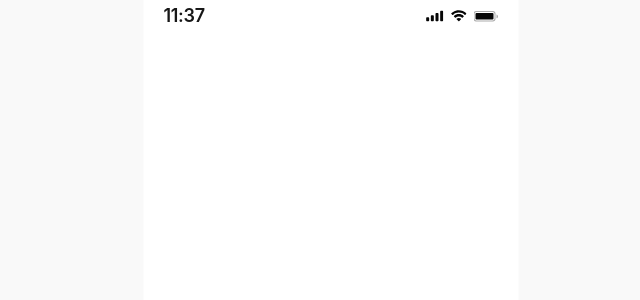
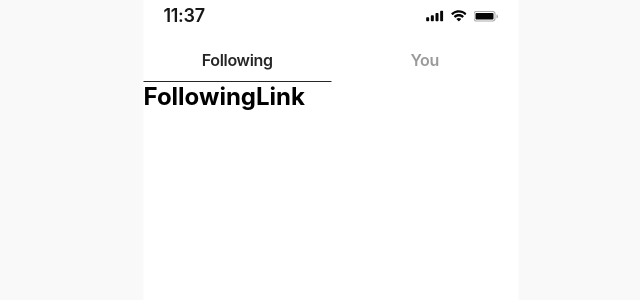
Before and after one commit to Keldiyor1303/instagram-clon, a React (Create React App) app: page /likes/following in a window 1280 px wide. Before the commit this address had no page. Shown: the top 300 px of the page, without its empty margins (309-949 px from the left). Built offline with nearby package versions, Linux system fonts and the light colour scheme.

Commit message:
search update

```diff
--- a/package.json
+++ b/package.json
@@ -12,6 +12,7 @@
     "axios": "^0.26.1",
     "react": "^18.0.0",
     "react-dom": "^18.0.0",
+    "react-reveal": "^1.2.2",
     "react-router-dom": "^6.3.0",
     "react-scripts": "5.0.0",
     "styled-components": "^5.3.5",
--- a/src/App.jsx
+++ b/src/App.jsx
@@ -9,6 +9,8 @@ import Home from "./containers/Home";
 import Likes from "./containers/Likes";
 import Profile from "./containers/Profile";
 import Search from "./containers/Search";
+import YouLink from "./components/likes/YouLink";
+import FollowingLink from "./components/likes/FollowingLink";
 
 function App() {
   const pathLink = [
@@ -16,6 +18,8 @@ function App() {
     { path: "/home", element: < Home /> },
     { path: "/search", element: < Search /> },
     { path: "/likes", element: < Likes /> },
+    { path: "/likes/you", element: < YouLink /> },
+    { path: "/likes/following", element: < FollowingLink /> },
     { path: "/profile", element: < Profile /> },
     { path: "/account", element: < Account /> },
     { path: "/account/login", element: < Login /> },
@@ -35,7 +39,6 @@ function App() {
             )
           })
         }
-
       </Routes>
     </Wrapper>
   );
--- a/src/components/Loading.jsx
+++ b/src/components/Loading.jsx
@@ -2,6 +2,7 @@ import React from 'react';
 import { useNavigate } from 'react-router-dom';
 import styled from 'styled-components';
 import logo from "../assets/images/logo.png"
+import Fade from 'react-reveal/Fade';
 
 const Loading = () => {
 
@@ -11,10 +12,12 @@ const Loading = () => {
 
     return (
         <Wrapper>
-            <div className="loading">
-                <img src={logo} alt="instagram" />
-                <h2>Instagram</h2>
-            </div>
+            <Fade right cascade>
+                <div className="loading">
+                    <img src={logo} alt="instagram" />
+                    <h2>Instagram</h2>
+                </div>
+            </Fade>
         </Wrapper>
     );
 }
--- /dev/null
+++ b/src/components/likes/FollowingLink.jsx
@@ -0,0 +1,18 @@
+import React from 'react';
+import styled from 'styled-components';
+import SearchHeader from './SearchHeader';
+
+const FollowingLink = () => {
+    return (
+        <Wrapper>
+            <SearchHeader />
+            <h2>FollowingLink</h2>
+        </Wrapper>
+    );
+}
+
+export default FollowingLink;
+
+const Wrapper = styled.div`
+
+`
--- /dev/null
+++ b/src/components/likes/SearchHeader.jsx
@@ -0,0 +1,43 @@
+import React from 'react';
+import { NavLink } from 'react-router-dom';
+import styled from 'styled-components';
+
+const SearchHeader = () => {
+
+    return (
+        <Wrapper>
+            <nav className="links">
+                <NavLink className='link' to="/likes/following">Following</NavLink>
+                <NavLink className='link' to="/likes/you">You</NavLink>
+            </nav>
+        </Wrapper>
+    );
+}
+
+export default SearchHeader;
+
+const Wrapper = styled.div`
+    .links {
+        display: flex;
+        justify-content: space-around;
+
+        .link {
+            height: 44px;
+            width: 100%;
+            text-align: center;
+            text-decoration: none;
+
+            font-weight: 600;
+            font-size: 16px;
+            line-height: 44px;
+            letter-spacing: -0.33px;
+            color: rgba(0, 0, 0, 0.4);
+
+            &.active{
+                color: #262626;
+                border-bottom: 1px solid #262626;
+            }
+        }
+    }
+
+`
--- /dev/null
+++ b/src/components/likes/YouLink.jsx
@@ -0,0 +1,18 @@
+import React from 'react';
+import styled from 'styled-components';
+import SearchHeader from './SearchHeader';
+
+const YouLink = () => {
+    return (
+        <Wrapper>
+            <SearchHeader />
+            <h2>YouLink</h2>
+        </Wrapper>
+    );
+}
+
+export default YouLink;
+
+const Wrapper = styled.div`
+
+`
--- a/src/containers/Likes.jsx
+++ b/src/containers/Likes.jsx
@@ -1,10 +1,15 @@
-import React from 'react';
+import React, { useEffect } from 'react';
+import { Route, Routes, useNavigate } from 'react-router-dom';
 import styled from 'styled-components';
 
 const Likes = () => {
+    const navigate = useNavigate()
+
+    useEffect(() => navigate("/likes/following"), [navigate])
+
     return (
         <Wrapper>
-            <h2>Likes</h2>
+
         </Wrapper>
     );
 }
@@ -13,4 +18,6 @@ export default Likes;
 
 const Wrapper = styled.div`
 
+
+
 `
--- a/src/containers/Search.jsx
+++ b/src/containers/Search.jsx
@@ -1,8 +1,12 @@
-import React from 'react';
+import React, { useState } from 'react';
 import styled from 'styled-components';
-import search from "../assets/images/search.svg"
 import image from "../assets/images/nootbook.png"
 import Card from '../components/search/Card';
+import { Link } from 'react-router-dom';
+
+import searchimg from "../assets/images/search.svg"
+import doston from "../assets/images/doston.jpg"
+
 
 const Search = () => {
 
@@ -36,12 +40,48 @@ const Search = () => {
         { id: 27, image: image },
     ]
 
+    const nameList = [
+        { name: "Keldiyor", image: doston },
+        { name: "Mirabzal", image: doston },
+        { name: "Hasanali", image: doston },
+        { name: "Javohir", image: doston },
+        { name: "Doniyor", image: doston },
+        { name: "Keldiyorrr", image: doston },
+    ]
+
+    const [data, setData] = useState([])
+
+    const search = (e) => {
+        let faceData = []
+        for (let i = 0; i < nameList.length; i++) {
+            let name = nameList[i].name.toUpperCase()
+            if ((name.search(e.target.value.toUpperCase()) >= 0) && (e.target.value !== "")) faceData.push(nameList[i])
+        }
+
+        setData(faceData)
+    }
+
     return (
         <Wrapper>
             <div className="search">
-                <input type="text" placeholder='Search' />
-                <img src={search} alt="" />
+                <input type="text" placeholder='Search' onChange={(e) => search(e)} />
+                <img src={searchimg} alt="" />
             </div>
+
+
+            <ul className="users">
+                {
+                    data.map(({ name, image }) => {
+                        return (
+                            <Link to="/">
+                                <img src={image} alt="" />
+                                <h2>{name}</h2>
+                            </Link>
+                        )
+                    }
+                    )
+                }
+            </ul>
 
             <div className="cards">
                 {
@@ -55,6 +95,9 @@ const Search = () => {
 export default Search;
 
 const Wrapper = styled.div`
+    display: flex;
+    flex-direction: column;
+
     .search {
         position: relative;
 
@@ -102,6 +145,28 @@ const Wrapper = styled.div`
         ::-webkit-scrollbar {
             width: 0;
         }
+    }
 
+    .users {
+        display: flex;
+        flex-direction: column;
+        padding: 0 8px;
+
+        a {
+            width: 100%;
+            height: 36px;
+            color: black;
+            text-decoration: none;
+            display: flex;
+            align-items: center;
+            gap: 16px;
+            margin-bottom: 16px;
+
+            img {
+                width: 36px;
+                height: 36px;
+                border-radius: 50%;
+            }
+        }
     }
 `
```
Also changed, not shown: src/assets/images/doston.jpg (added), 1 other file (tests, documents, lock files or other folders).
